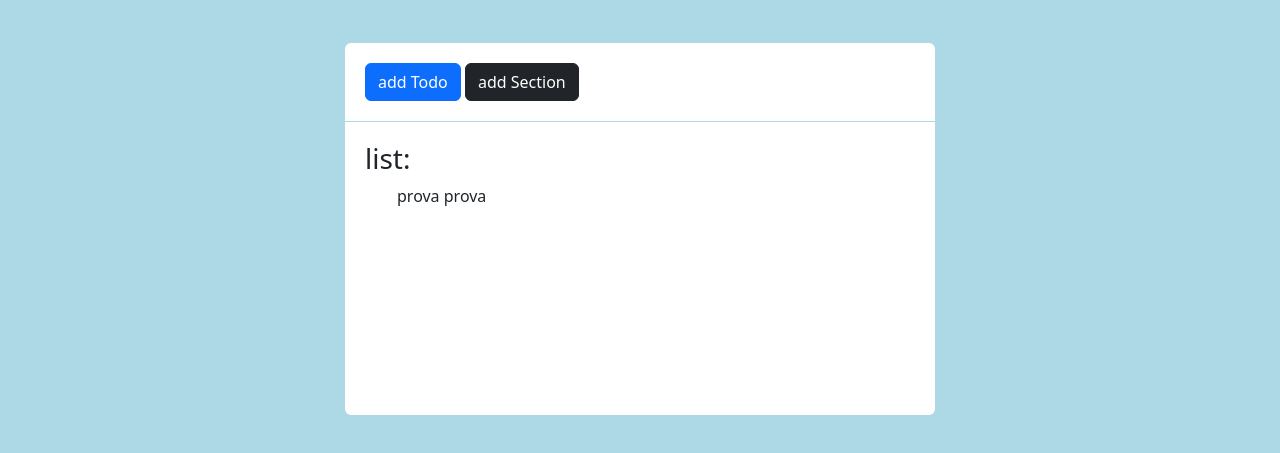
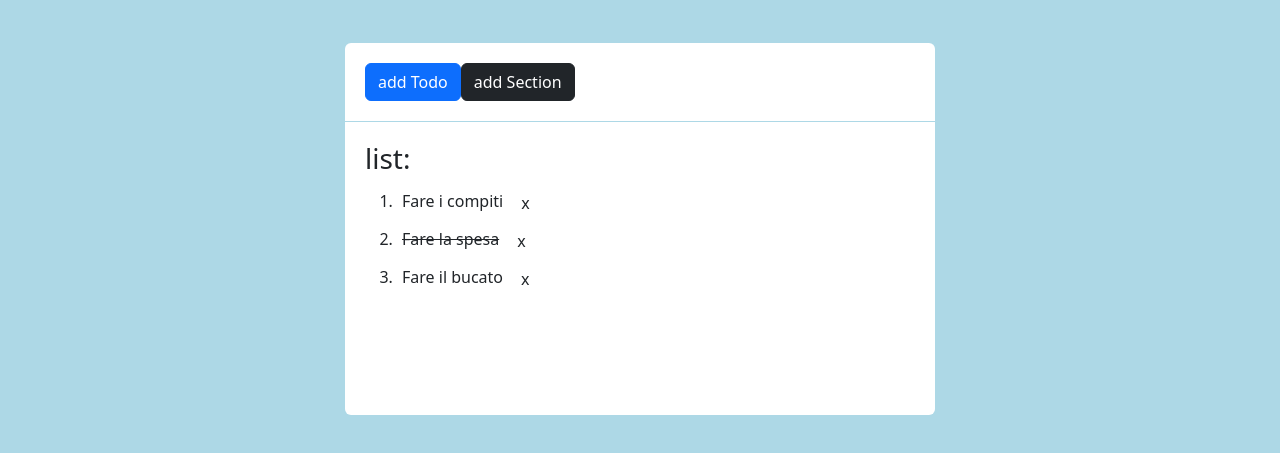
Before and after one commit to Umbeee/vue-todolist, a plain HTML site: page index.html in a window 1280 px wide. Shown: the part 87-540 px from the top of the page. Drawn offline with nearby package versions, Linux system fonts and the light colour scheme.

Commit message:
milestone 1 completa

```diff
--- a/assets/css/style.css
+++ b/assets/css/style.css
@@ -25,5 +25,13 @@ main{
     border-bottom: 1px solid lightblue;
 }
 ul li{
-    list-style-type: none;
+    list-style-type:decimal;
 }
+
+.true{
+    text-decoration: line-through;
+}
+li span,
+li a{
+    padding: 5px;
+}
--- a/assets/js/main.js
+++ b/assets/js/main.js
@@ -21,6 +21,10 @@ createApp({
         }
     },
     methods: {
+        funzioneClick(){
+            console.log('verifica')
 
+            // const span = document.querySelector('')
+        }
     }
-})
+}).mount('#app')
--- a/index.html
+++ b/index.html
@@ -27,7 +27,10 @@
                 <div class="main-body">
                     <h3>list:</h3>
                     <ul>
-                        <li v-for="(elem, index) in todos " :key="index" class="list-item">prova prova</li>
+                        <li v-for="(elem, index) in todos " :key="index" class="list-item" :class="elem.done == true ? 'true' : ''">
+                            <span>{{elem.text}}</span>
+                            <button class="btn" @click="funzioneClick">x</button>
+                        </li>
                     </ul>
                 </div>
             </div>
```
